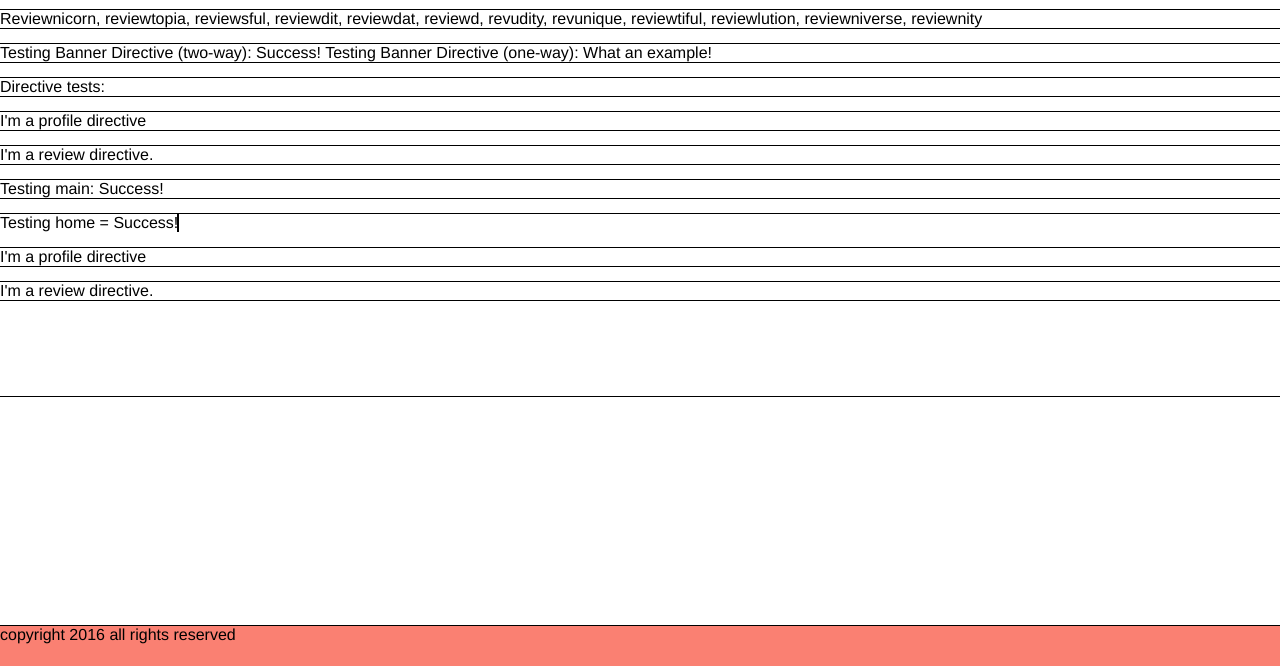
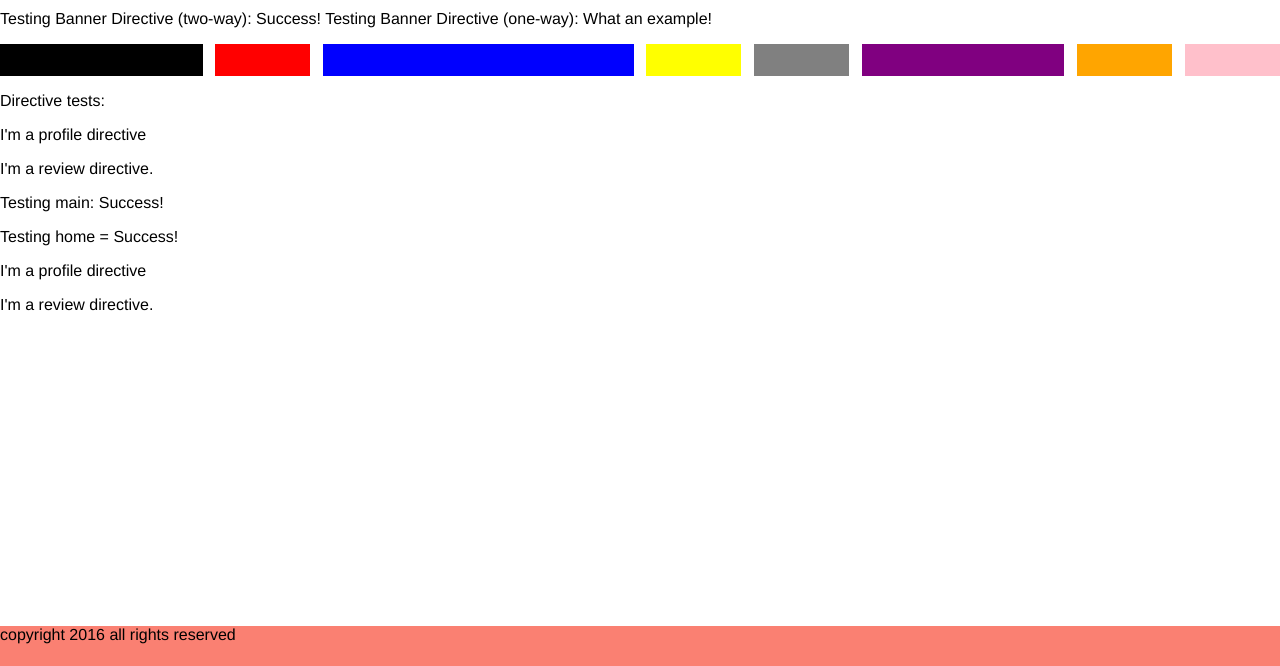
Before and after one commit to 3chordme/reviewtopia, a website: page core/public/app/index.html in a window 1280 px wide. Shown: the part 134-800 px from the top of the page. Drawn offline with nearby package versions, Linux system fonts and the light colour scheme; some packages are replaced by stand-ins of ours; files whose address does not match are found by name.

Commit message:
Just got scared everything broke.

```diff
--- a/core/public/app/directives/banner/banner.template.html
+++ b/core/public/app/directives/banner/banner.template.html
@@ -1,4 +1,5 @@
 <header>
+
   <div class="title">
     <h1>Reviewtopia</h1>
   </div>
@@ -6,6 +7,7 @@
       <div class="pic"></div>
     </a>
     <a ui-sref="#">sign out</a>
+
 </header>
 
 <nav>
@@ -14,7 +16,4 @@
   <a ui-sref="review" ui-sref-active="active">Review</a>
 </nav>
 
-<p>Reviewnicorn, reviewtopia, reviewsful, reviewdit, reviewdat, reviewd, revudity,
-revunique, reviewtiful, reviewlution, reviewniverse, reviewnity</p>
-
 <p>Testing Banner Directive (two-way): {{ dirTest }} Testing Banner Directive (one-way): {{ dirExample }}</p>
--- a/core/public/app/index.html
+++ b/core/public/app/index.html
@@ -3,12 +3,30 @@
 <head>
   <meta charset="UTF-8">
   <title>Reviewtopia</title>
+
+<!-- links -->
+
   <link rel="stylesheet" href="/styles/style.css" media="screen" title="no title" charset="utf-8">
+  <link rel="stylesheet" href="/styles/_grid.css" media="screen" title="no title" charset="utf-8">
+  <link rel="stylesheet" href="/styles/_valign.css" media="screen" title="no title" charset="utf-8">
+
 </head>
+
 <body ng-controller="mainCtrl">
 
 <div id="wrapper">
   <banner dir-test="test" dir-example="What an example!"></banner>
+
+<div class="row">
+  <div class="clm clm-2" style="background-color: black; height: 2em;"></div>
+  <div class="clm clm-1" style="background-color: red; height: 2em;"></div>
+  <div class="clm clm-3" style="background-color: blue; height: 2em;"></div>
+  <div class="clm clm-1" style="background-color: yellow; height: 2em"></div>
+  <div class="clm clm-1" style="background-color: gray; height: 2em"></div>
+  <div class="clm clm-2" style="background-color: purple; height: 2em"></div>
+  <div class="clm clm-1" style="background-color: orange; height: 2em"></div>
+  <div class="clm clm-1" style="background-color: pink; height: 2em"></div>
+</div>
 
   <main>
     <p>Directive tests:</p>
--- a/core/public/app/styles/_grid.css
+++ b/core/public/app/styles/_grid.css
@@ -21,7 +21,6 @@
 .clm {
 	position: relative;
 	float: left;
-	border: 1px solid black;
 }
 
 /*//Columns adjacent siblings will have a left margin of 1%*/
--- a/core/public/app/styles/style.css
+++ b/core/public/app/styles/style.css
@@ -1,6 +1,6 @@
-* {
+/** {
   outline: 1px solid black;
-}
+}*/
 
 html, body {
   margin: 0;
@@ -31,7 +31,7 @@ nav {
   height: 3em;
 }
 
-nav * {
+nav a {
   text-decoration: none;
   text-transform: uppercase;
   font-weight: bold;
--- /dev/null
+++ b/names.txt
@@ -0,0 +1 @@
+Reviewnicorn, reviewtopia, reviewsful, reviewdit, reviewdat, reviewd, revudity, revunique, reviewtiful, reviewlution, reviewniverse, reviewnity
```
Also changed, not shown: core/public/app/styles/_valign.css (renamed from core/public/app/styles/_valign.scss).
